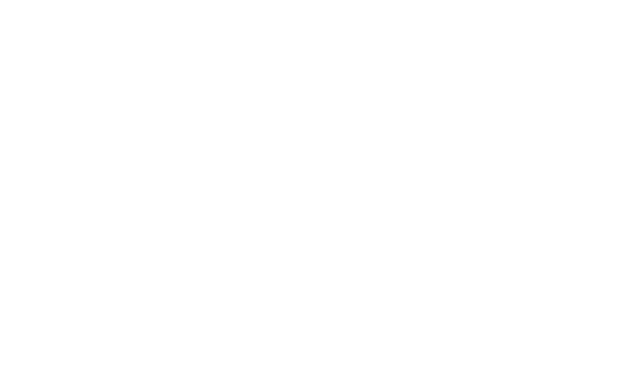
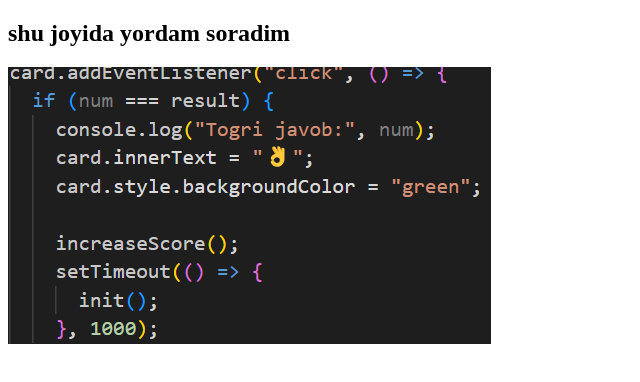
Before and after one commit to OdilovMuhammadAli/INfo-COM, a plain HTML site: page math-game.html in a window 1280 px wide. Shown: the whole page, without its empty margins (0-640 px from the left). Drawn offline with Linux system fonts and the light colour scheme.

Commit message:
add new add

```diff
--- a/math-game.html
+++ b/math-game.html
@@ -6,6 +6,7 @@
     <title>Math</title>
   </head>
   <body>
-    <h2></h2>
+    <h2>shu joyida yordam soradim</h2>
+    <img src="./images/Снимок экрана 2025-09-15 014614.png" alt="" />
   </body>
 </html>
```
Also changed, not shown: images/Снимок экрана 2025-09-15 014614.png (added).
